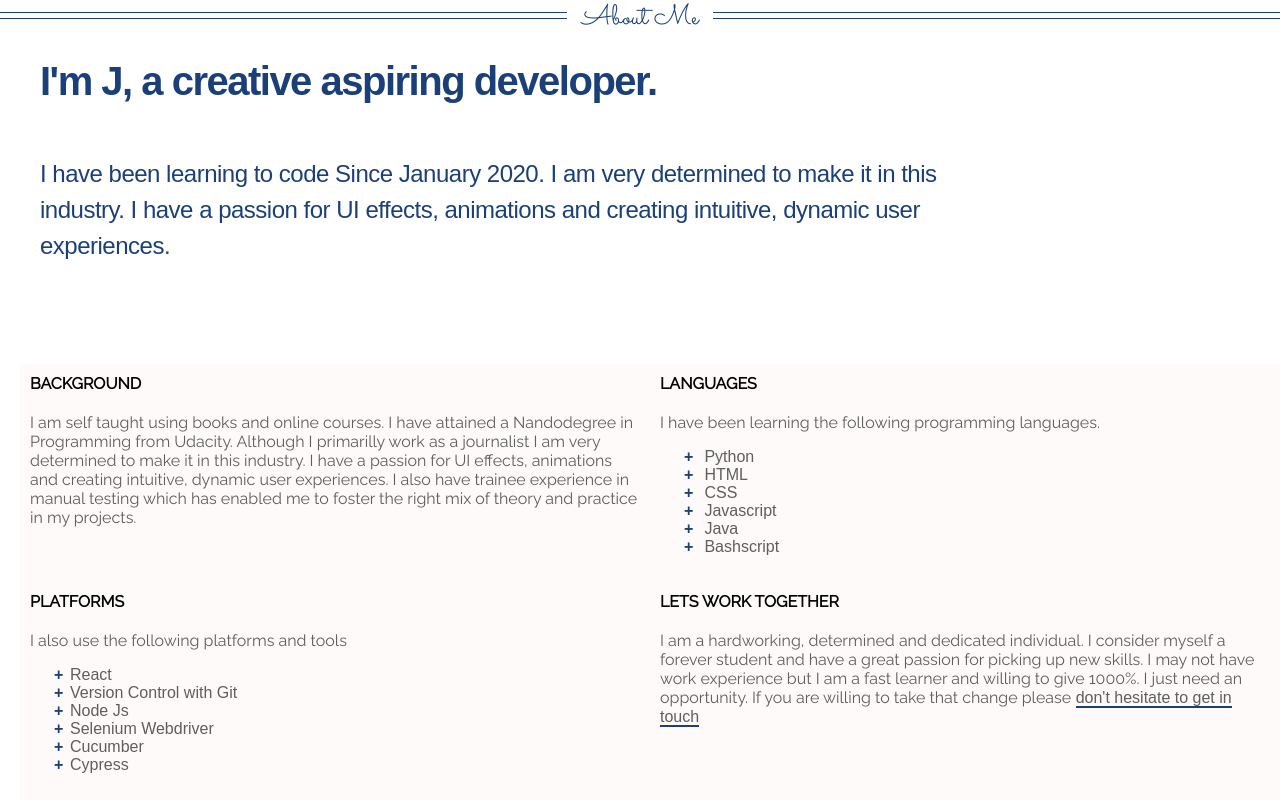
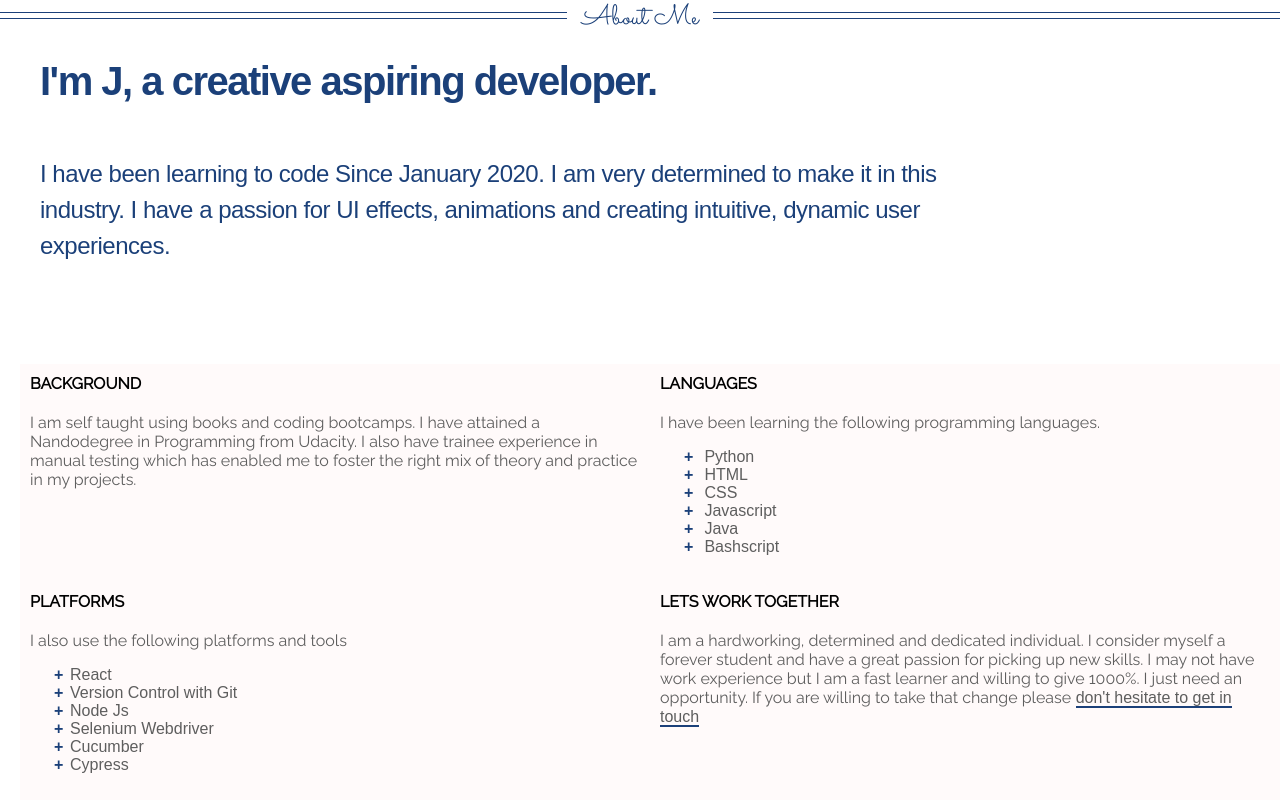
Before and after one commit to PrincessJaydeofWarri/PrincessJaydeofWarri.github.io, a React (Create React App) app: page /about in a window 1280 px wide. Shown: the part 750-1550 px from the top of the page. Built offline with nearby package versions, Linux system fonts and the light colour scheme; a web font is replaced by a local one.

Commit message:
update about section

```diff
--- a/src/components/pages/About.js
+++ b/src/components/pages/About.js
@@ -24,9 +24,8 @@ export default function About() {
     <div className='about-row'>
       <div className='about-column'>
       <h2 data-aos="zoom-in-right">Background</h2>
-      <p data-aos="fade-up" data-aos-delay="100" data-aos-once="true" data-aos-easing="linear">I am self taught using books and online courses. I have attained a Nandodegree in Programming from Udacity.
-        Although I primarilly work as a journalist I am very determined to make it in this industry.
-        I have a passion for UI effects, animations and creating intuitive, dynamic user experiences.
+      <p data-aos="fade-up" data-aos-delay="100" data-aos-once="true" data-aos-easing="linear">
+        I am self taught using books and coding bootcamps. I have attained a Nandodegree in Programming from Udacity.
         I also have trainee experience in manual testing which has enabled me to foster the right mix of
         theory and practice in my projects.</p>
       </div>
```
